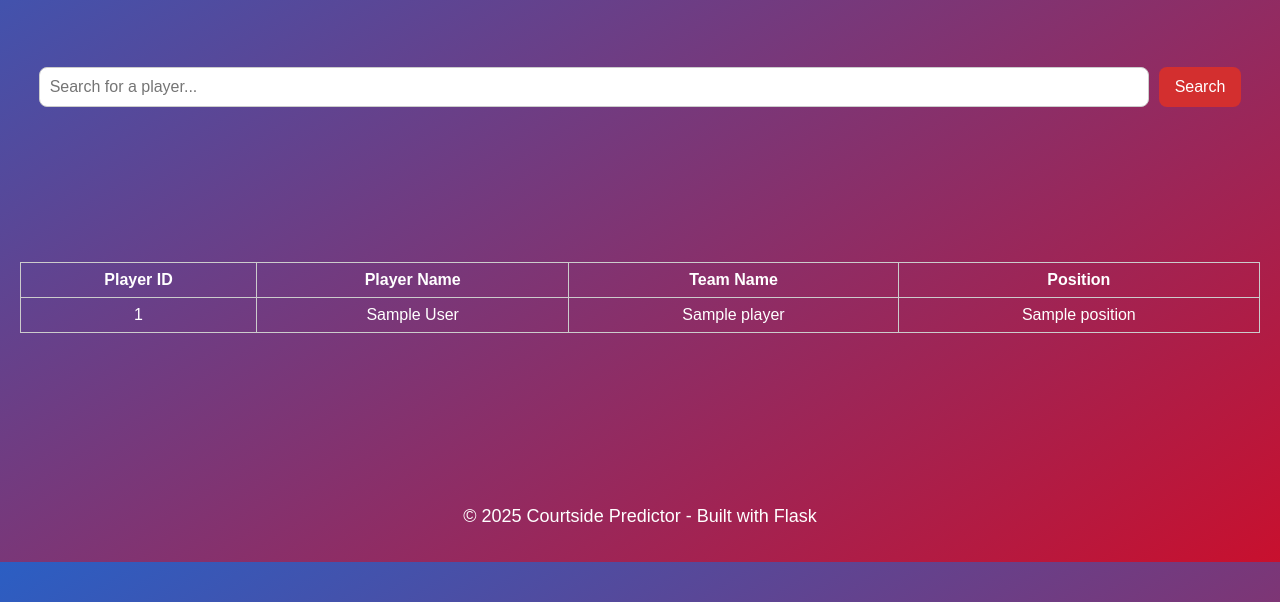
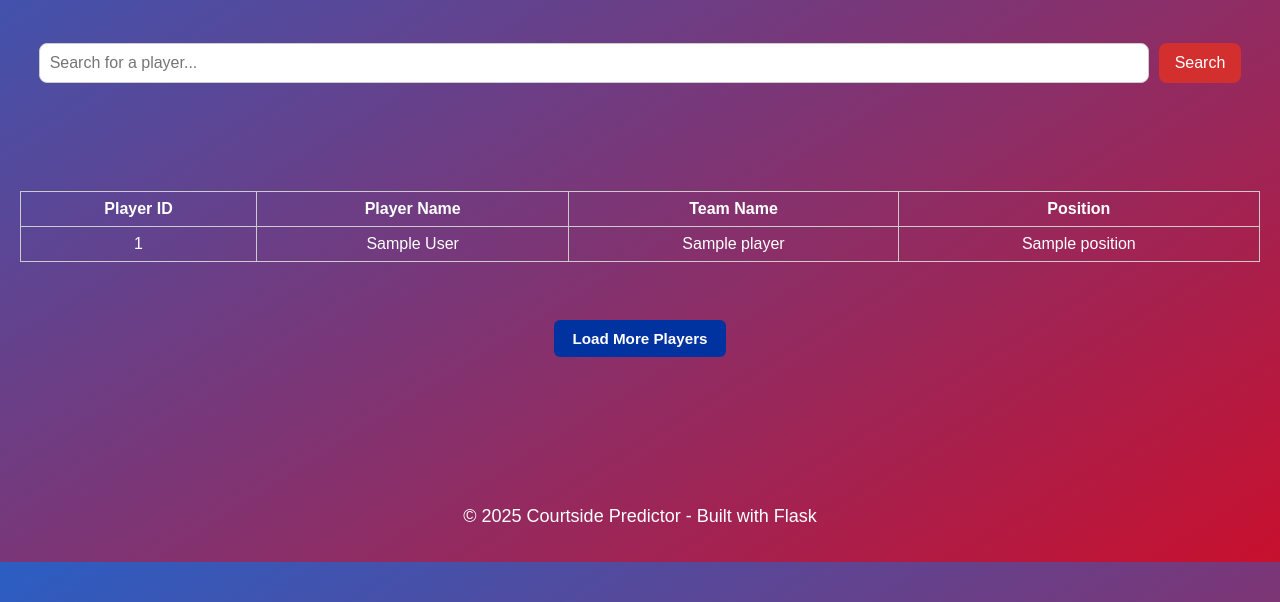
Before and after one commit to wespitia05/NBA_Predictor_Project, a Flask app: template templates/players.html in a window 1280 px wide. Shown: the part 238-840 px from the top of the page. Run offline with Flask 3, Linux system fonts and the light colour scheme; the template is opened without the code that fills it: most values are stand-ins (such as "Sample title", 1, 10 or a date in 2020).

Commit message:
got the players info to display along with team name and position, added button underneath to load more players (if prompted, no functionality tho). currently displays only 5 players at random, will add conference filter

```diff
--- a/app.py
+++ b/app.py
@@ -104,21 +104,41 @@ def team_stats(team_abbr):
 # route for the players page
 @app.route('/players')
 def players_page():
-    # get all active NBA players
+    # calls api to return list of all active nba players
     all_players = players.get_active_players()
+    # first 5 players (takes longer to load with more)
+    selected_players = all_players[:5]
 
-    # select the first 30 players (in the order returned by the API)
-    selected_players = all_players[:30]
+    # initialize empty list to store player data
+    player_data = []
 
-    # extract relevant fields
-    player_data = []
+    # loops through each selected player to fetch info
     for player in selected_players:
+        player_id = player['id'] # get id
+        full_name = player['full_name'] # get full name
+
+        # try block in case api fails
+        try:
+            # get player profile info
+            info = commonplayerinfo.CommonPlayerInfo(player_id=player_id)
+            # retrieves first dataframe
+            df = info.get_data_frames()[0]
+
+            # extract team name and position
+            team_name = df.at[0, 'TEAM_NAME']
+            position = df.at[0, 'POSITION']
+
+        # in case there's an error, display msg
+        except Exception as e:
+            team_name = "N/A"
+            position = "N/A"
+
+        # otherwise add player data into list
         player_data.append({
-            'full_name': player['full_name'],
-            'team_id': player.get('team_id', 'N/A'),
-            'team_name': player.get('team_name', 'N/A'),
-            'position': player.get('position', 'N/A'),
-            'id': player['id']
+            'id': player_id,
+            'full_name': full_name,
+            'team_name': team_name,
+            'position': position
         })
 
     return render_template('players.html', players=player_data)
--- a/static/players.css
+++ b/static/players.css
@@ -132,6 +132,30 @@ th, td {
     border: 1px solid #ccc;
 }
 
+/* load more players button styling */
+.load-player-button-container {
+    justify-content: center;
+    margin-top: 15px;
+    display: flex;
+    gap: 15px; /* space between buttons */
+}
+
+.load-players-button {
+    background-color: #0033a0;
+    color: #fff;
+    text-decoration: none;
+    padding: 10px 18px;
+    border-radius: 6px;
+    font-weight: bold;
+    font-size: 0.95rem;
+    transition: background-color 0.3s, transform 0.3s ease;
+}
+
+.load-players-button:hover {
+    background-color: #c8102e;
+    transform: scale(1.05);
+}
+
 /* footer styling */
 footer {
     margin-top: 50px;
--- a/templates/players.html
+++ b/templates/players.html
@@ -59,6 +59,11 @@
         </tbody>
     </table>
 
+    <!-- button to load more players -->
+    <div class="load-player-button-container">
+        <a href="#" class="load-players-button">Load More Players</a>
+    </div>
+
     <!-- footer -->
     <footer>
         <p>&copy; 2025 Courtside Predictor - Built with Flask</p>
```
